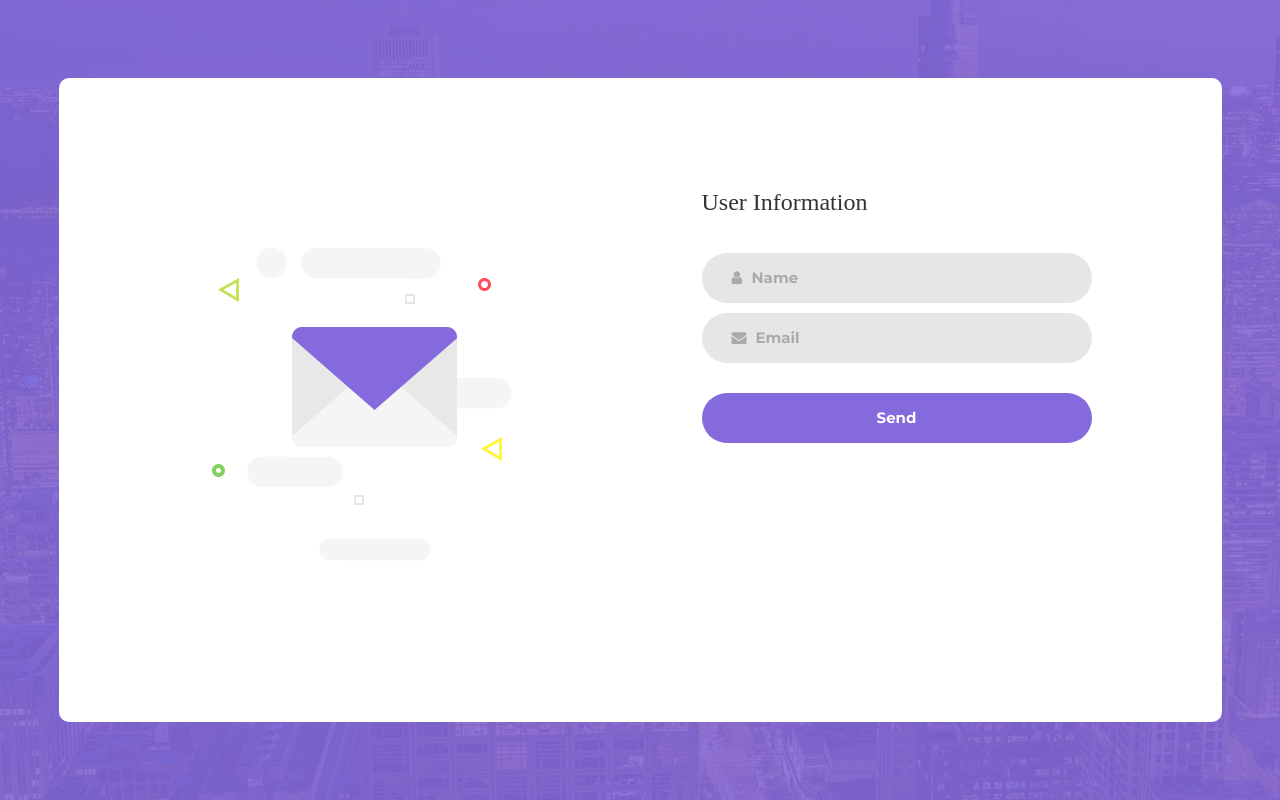
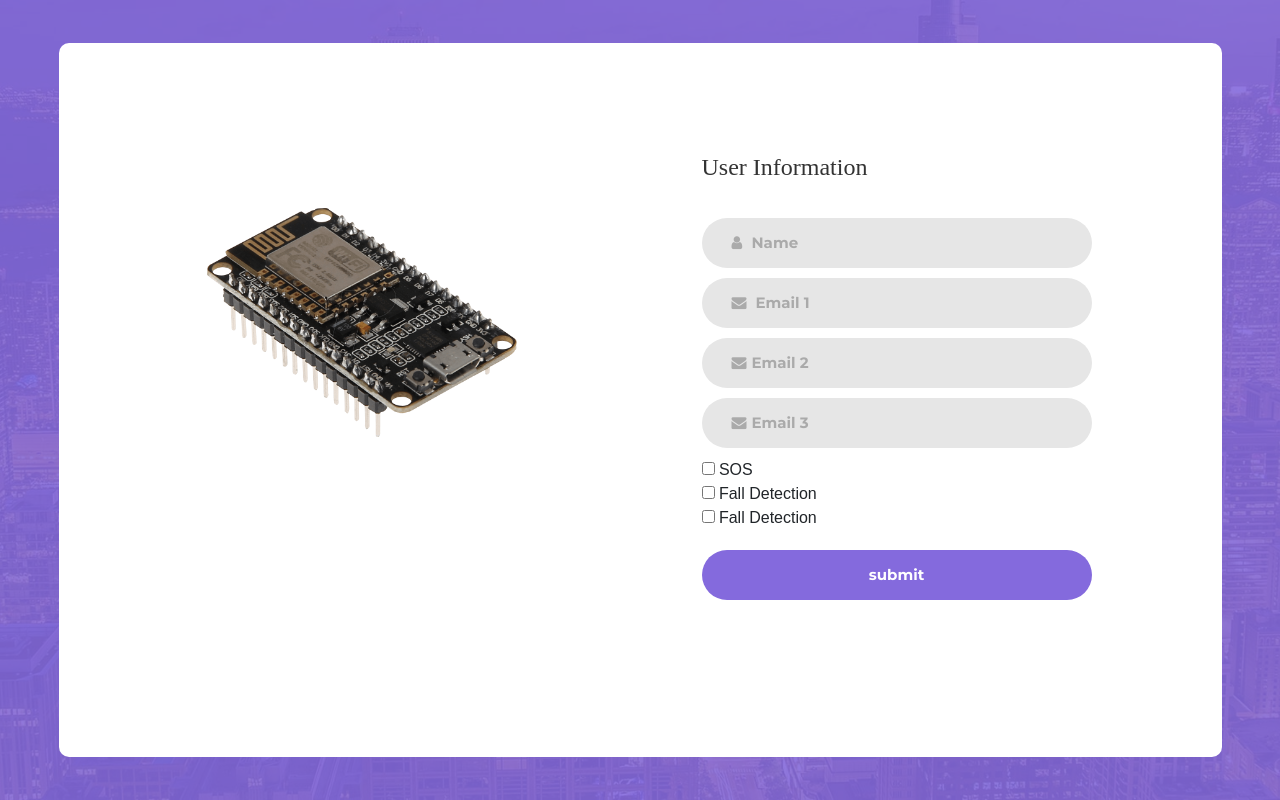
Before and after one commit to pkarnati2004/MIT-Chennai, a Flask app: page / in a window 1280 px wide. Run offline with Flask 2, Linux system fonts and the light colour scheme; some libraries are stand-ins or nearby versions; some web fonts are replaced.

Commit message:
website connects to firebase

```diff
--- a/app/app.py
+++ b/app/app.py
@@ -1,24 +1,45 @@
 import os
+import json
 
 from flask import Flask
 from flask import url_for, redirect, render_template, flash, g, session, request
 
 from flask_bootstrap import Bootstrap
 
+from firebase import firebase
+
 app = Flask(__name__)
 Bootstrap(app)
+
+firebase = firebase.FirebaseApplication("https://mit-chennai.firebaseio.com", None)
 
 @app.route('/')
 def index():
     return render_template('index.html')
 
-@app.route('/form', methods=['GET', 'POST'])
-def submitted_form():
+@app.route('/submission', methods=['GET', 'POST'])
+def submission():
     name = request.form['name']
     email = request.form['email']
-    gender = request.form['gender']
-    race = request.form['race']
+    email2 = request.form['email2']
+    email3 = request.form['email3']
 
+    sos, alarm, fall = False, False, False
+
+    if request.form.get('sos'):
+        sos = True
+    if request.form.get('alarm'):
+        alarm = True
+    if request.form.get('fall'):
+        fall = True
+
+
+    data = {'name': name, 'email': {'1': email2, '2': email2, '3': email3}, 'modules': {'sos': sos, 'fall': fall, 'alarm': alarm}}
+    # sent = json.dumps(data)
+    firebase.put('', name, data)
+    # firebase.post('', sent)
+
+    return render_template('submission.html', name=name, email=email, email2=email2, email3=email3, sos=sos, fall=fall, alarm=alarm)
 
 if __name__ == '__main__':
     port = int(os.environ.get("PORT", 5000))
--- a/app/static/css/main.css
+++ b/app/static/css/main.css
@@ -93,31 +100,78 @@ textarea {
     border: none;
 }
 
-textarea:focus, input:focus {
+textarea:focus,
+input:focus {
     border-color: transparent !important;
 }
 
-input:focus::-webkit-input-placeholder { color:transparent; }
-input:focus:-moz-placeholder { color:transparent; }
-input:focus::-moz-placeholder { color:transparent; }
-input:focus:-ms-input-placeholder { color:transparent; }
+input:focus::-webkit-input-placeholder {
+    color: transparent;
+}
 
-textarea:focus::-webkit-input-placeholder { color:transparent; }
-textarea:focus:-moz-placeholder { color:transparent; }
-textarea:focus::-moz-placeholder { color:transparent; }
-textarea:focus:-ms-input-placeholder { color:transparent; }
+input:focus:-moz-placeholder {
+    color: transparent;
+}
 
-input::-webkit-input-placeholder { color: #aaaaaa; }
-input:-moz-placeholder { color: #aaaaaa; }
-input::-moz-placeholder { color: #aaaaaa; }
-input:-ms-input-placeholder { color: #aaaaaa; }
+input:focus::-moz-placeholder {
+    color: transparent;
+}
 
-textarea::-webkit-input-placeholder { color: #aaaaaa; }
-textarea:-moz-placeholder { color: #aaaaaa; }
-textarea::-moz-placeholder { color: #aaaaaa; }
-textarea:-ms-input-placeholder { color: #aaaaaa; }
+input:focus:-ms-input-placeholder {
+    color: transparent;
+}
+
+textarea:focus::-webkit-input-placeholder {
+    color: transparent;
+}
+
+textarea:focus:-moz-placeholder {
+    color: transparent;
+}
+
+textarea:focus::-moz-placeholder {
+    color: transparent;
+}
+
+textarea:focus:-ms-input-placeholder {
+    color: transparent;
+}
+
+input::-webkit-input-placeholder {
+    color: #aaaaaa;
+}
+
+input:-moz-placeholder {
+    color: #aaaaaa;
+}
+
+input::-moz-placeholder {
+    color: #aaaaaa;
+}
+
+input:-ms-input-placeholder {
+    color: #aaaaaa;
+}
+
+textarea::-webkit-input-placeholder {
+    color: #aaaaaa;
+}
+
+textarea:-moz-placeholder {
+    color: #aaaaaa;
+}
+
+textarea::-moz-placeholder {
+    color: #aaaaaa;
+}
+
+textarea:-ms-input-placeholder {
+    color: #aaaaaa;
+}
+
 
 /*---------------------------------------------*/
+
 button {
     outline: none !important;
     border: none;
--- a/app/templates/index.html
+++ b/app/templates/index.html
@@ -29,10 +29,11 @@
         <div class="container-contact100">
             <div class="wrap-contact100">
                 <div class="contact100-pic js-tilt" data-tilt>
-                    <img src="../static/images/img-01.png" alt="IMG">
+                    <img src="../static/images/img-03.png">
+
                 </div>
 
-                <form class="contact100-form validate-form">
+                <form method="POST" class="contact100-form validate-form" action="{{ url_for('submission') }}">
                     <span class="contact100-form-title">
 						User Information
 					</span>
@@ -46,22 +47,39 @@
                     </div>
 
                     <div class="wrap-input100 validate-input" data-validate="Valid email is required: ex@abc.xyz">
-                        <input class="input100" type="text" name="email" placeholder="Email">
+                        <input class="input100" type="text" name="email" placeholder="Email 1">
                         <span class="focus-input100"></span>
                         <span class="symbol-input100">
 							<i class="fa fa-envelope" aria-hidden="true"></i>
 						</span>
                     </div>
 
+                    <div class="wrap-input100 validate-input" data-validate="Valid email is required: ex@abc.xyz">
+                        <input class="input100" type="text" name="email2" placeholder="Email 2">
+                        <span class="focus-input100"></span>
+                        <span class="symbol-input100">
+							<i class="fa fa-envelope" aria-hidden="true"></i>
+						</span>
+                    </div>
+
+                    <div class="wrap-input100 validate-input" data-validate="Valid email is required: ex@abc.xyz">
+                        <input class="input100" type="text" name="email3" placeholder="Email 3">
+                        <span class="focus-input100"></span>
+                        <span class="symbol-input100">
+							<i class="fa fa-envelope" aria-hidden="true"></i>
+						</span>
+                    </div>
+
+                    <input type="checkbox" name="sos" value="SOS" /> SOS<br>
+                    <input type="checkbox" name="fall" value="Fall Detection" /> Fall Detection <br>
+                    <input type="checkbox" name="alarm" value="Fall Detection" /> Fall Detection <br>
                     <!-- <div class="wrap-input100 validate-input" data-validate="Message is required">
                         <textarea class="input100" name="message" placeholder="Message"></textarea>
                         <span class="focus-input100"></span>
                     </div> -->
 
                     <div class="container-contact100-form-btn">
-                        <button class="contact100-form-btn">
-							Send
-						</button>
+                        <input class="contact100-form-btn" type="submit" value="submit" />
                     </div>
                 </form>
             </div>
--- a/app/templates/index2.html
+++ /dev/null
@@ -1 +0,0 @@
-<p> Hello {{name}}</p>
```
Also changed, not shown: other parts of app/static/css/main.css (+55 -25 lines), app/templates/submission.html (added, +7 -0 lines), app/static/images/img-02.png (added), app/static/images/img-03.png (added). Lines whose indentation alone changed are shown as unchanged.
